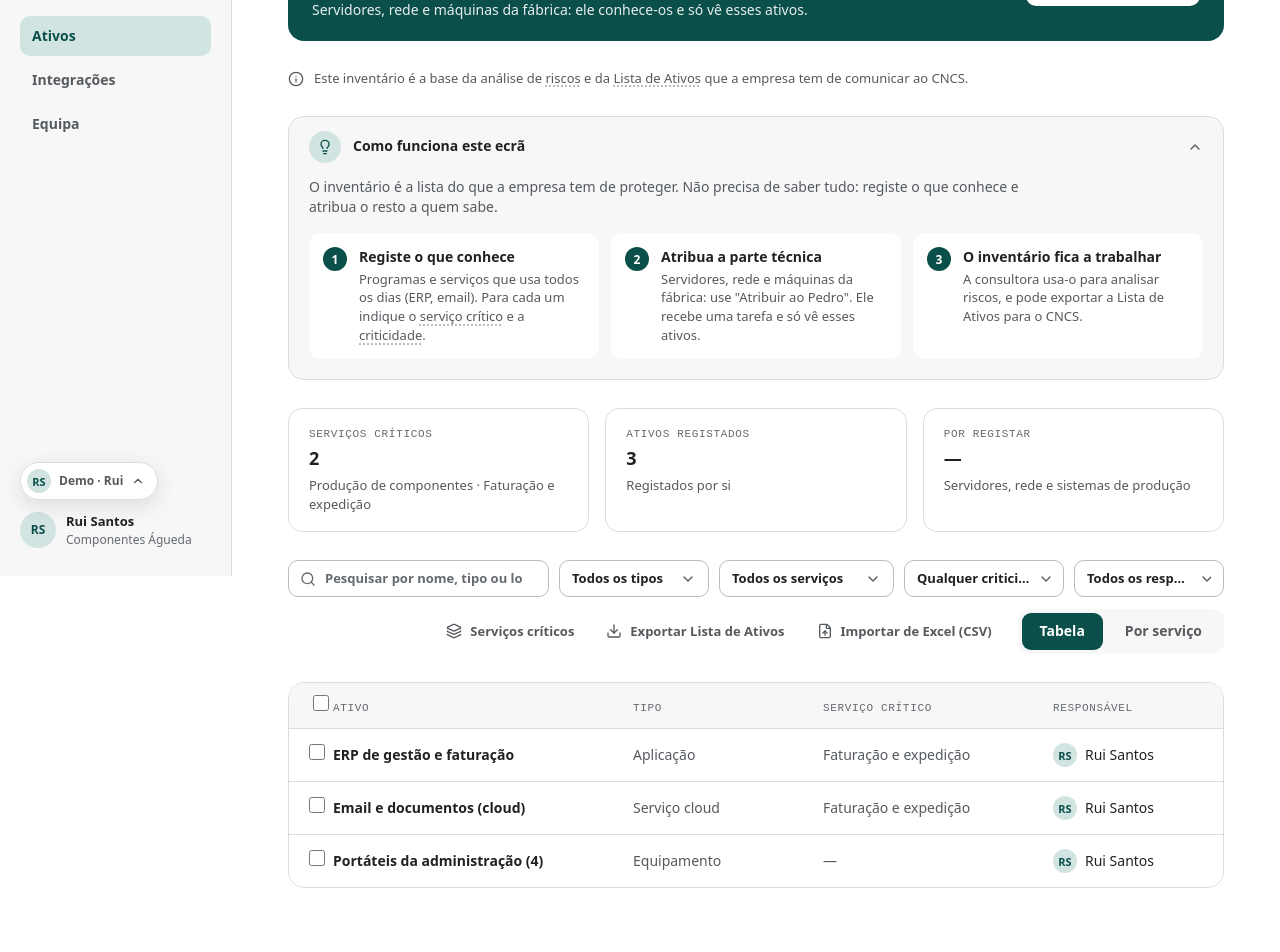
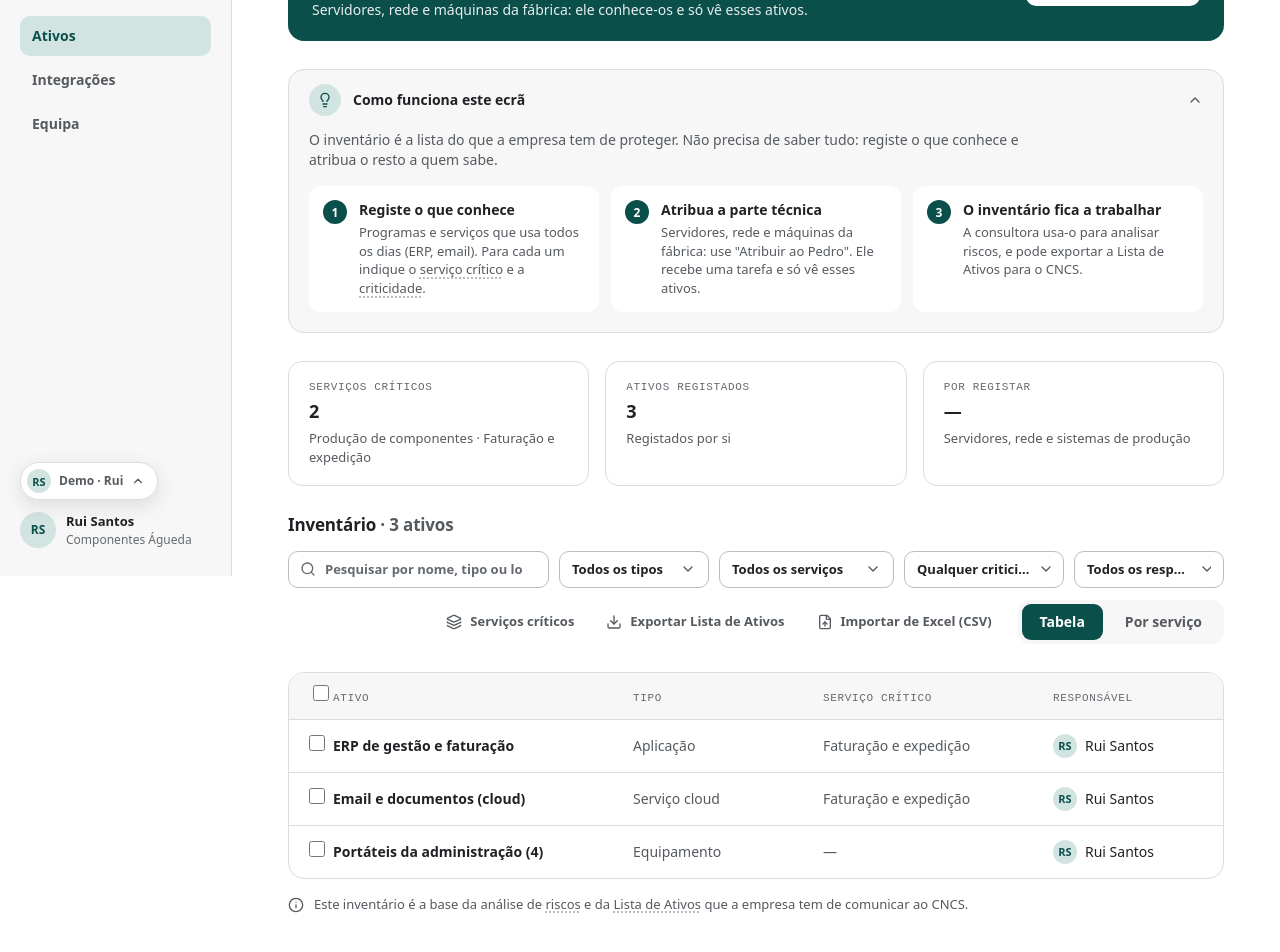
Before and after one commit to PEI-aLinha/frontend-prototype, a React (Vite) app: page /org/componentes-agueda/ativos in a window 1280 px wide. Shown: the part 224-1176 px from the top of the page. Built offline with nearby package versions, Linux system fonts and the light colour scheme.

Commit message:
style(assets): visible inventory heading with count, context note moved below the table

```diff
--- a/src/features/assets/AssetsPage.tsx
+++ b/src/features/assets/AssetsPage.tsx
@@ -144,7 +144,6 @@ export function AssetsPage() {
       ) : (
         <>
           {nextAction}
-          <Note plain>Este inventário é a base da análise de <Term k="risco">riscos</Term> e da <Term k="listaAtivos">Lista de Ativos</Term> que a empresa tem de comunicar ao CNCS.</Note>
           {consultant ? (
             <Explainer id="assets-consultant" collapseOnRevisit intro="Este é o inventário preenchido pelo cliente. Use-o como ponto de partida da análise de riscos."
               steps={[
@@ -172,6 +171,7 @@ export function AssetsPage() {
                 : state === 'done' ? 'Inventário completo' : task?.scope ?? 'Servidores, rede e sistemas de produção'} />
           </section>
 
+          <h2 className="section-title -mb-3">Inventário <span className="font-semibold text-ink-soft">· {data.assets.length} {data.assets.length === 1 ? 'ativo' : 'ativos'}</span></h2>
           {data.assets.length > 0 && (
             <div className="flex flex-col gap-3">
               <AssetFilters value={filters} inventory={data} shown={visible.length} total={data.assets.length}
@@ -205,6 +205,7 @@ export function AssetsPage() {
             selected={picked}
             onSelectedChange={can('edit', 'asset') && !consultant ? setPicked : undefined}
           />}
+          <Note plain className="-mt-3">Este inventário é a base da análise de <Term k="risco">riscos</Term> e da <Term k="listaAtivos">Lista de Ativos</Term> que a empresa tem de comunicar ao CNCS.</Note>
 
           <AssetDrawer key={`new-${params.get('novo')}`} inventory={data} asset={null} mode="new" open={params.get('novo') === '1'} onClose={() => update({ novo: null })} />
           <AssetDrawer key={selected?.id ?? 'none'} inventory={data} asset={selected} mode="view" open={!!selected} onClose={() => update({ ativo: null })} />
```
